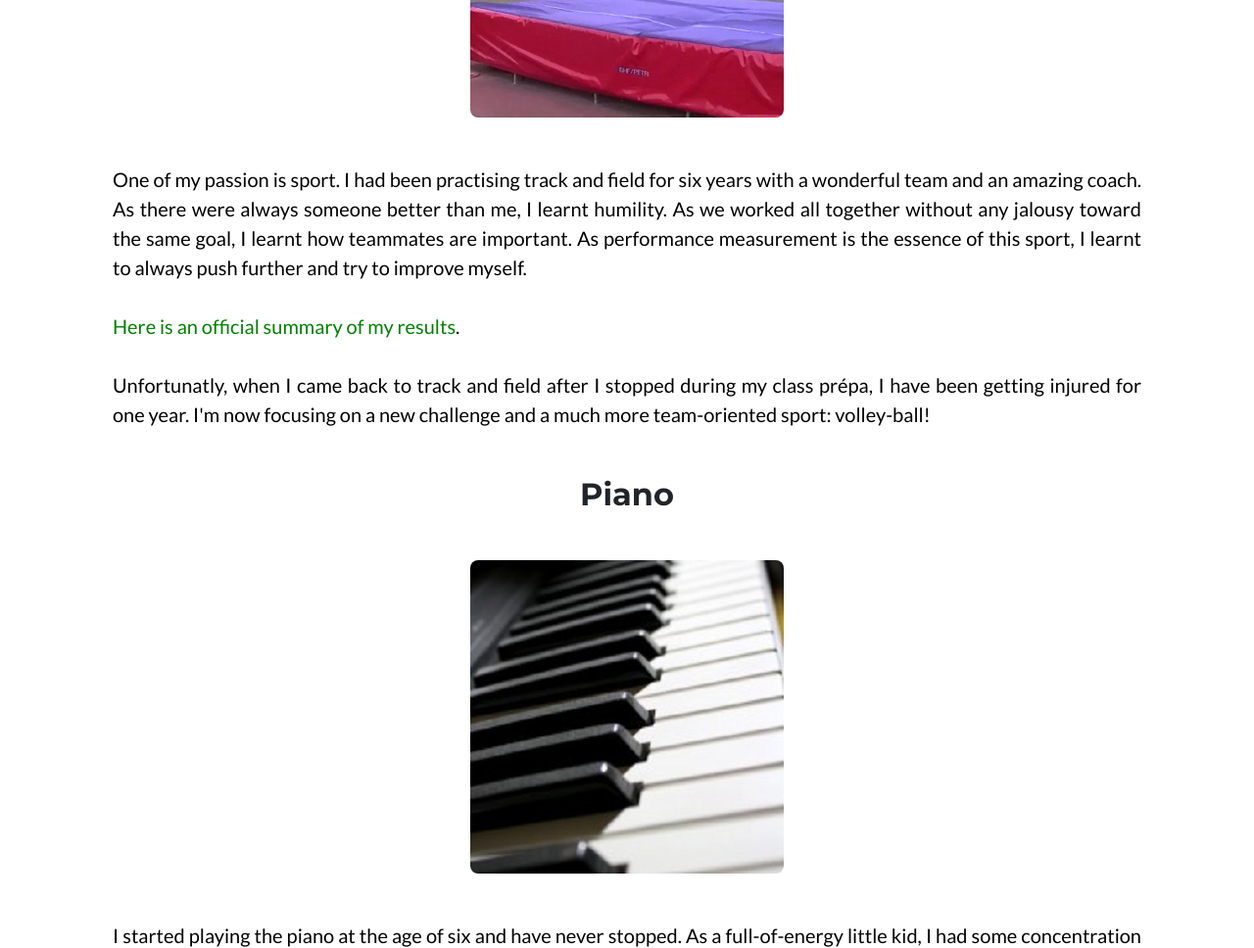
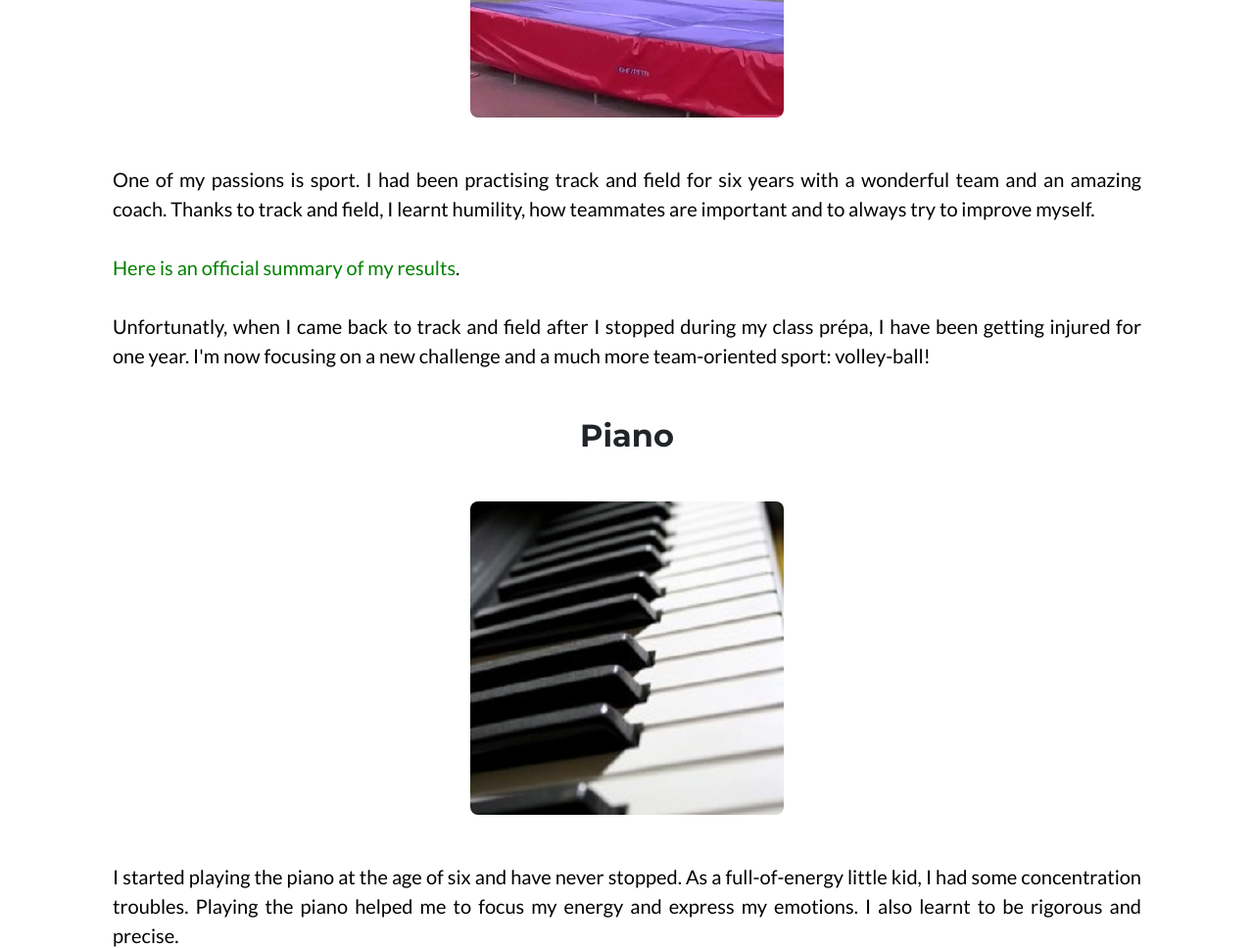
Before and after one commit to clementlandrin/clementlandrin.github.io, a website with bundled scripts: page index.html in a window 1280 px wide. Shown: the part 3893-4861 px from the top of the page at 98% size. Built offline with nearby package versions, Linux system fonts and the light colour scheme; files whose address does not match are found by name.

Commit message:
Deleted nian nian part in track and field section.

```diff
--- a/index.html
+++ b/index.html
@@ -294,7 +294,7 @@
           <!-- Track and field - Image -->
           <img class="img-fluid rounded mb-5" src="img/portfolio/athletisme.png" alt="">
           <!-- Track and field - Text -->
-          <p class="lead mb-5 text-black text-justify">One of my passion is sport. I had been practising track and field for six years with a wonderful team and an amazing coach. As there were always someone better than me, I learnt humility. As we worked all together without any jalousy toward the same goal, I learnt how teammates are important. As performance measurement is the essence of this sport, I learnt to always push further and try to improve myself.
+          <p class="lead mb-5 text-black text-justify">One of my passions is sport. I had been practising track and field for six years with a wonderful team and an amazing coach. Thanks to track and field, I learnt humility, how teammates are important and to always try to improve myself.
             <br><br><a class="a link-green" href="http://bases.athle.com/asp.net/athletes.aspx?base=podiums&seq=4752475247524356475248514554">Here is an official summary of my results</a>.
             <br><br>Unfortunatly, when I came back to track and field after I stopped during my class prépa, I have been getting injured for one year. I'm now focusing on a new challenge and a much more team-oriented sport: volley-ball!</p>
         </div>
```
